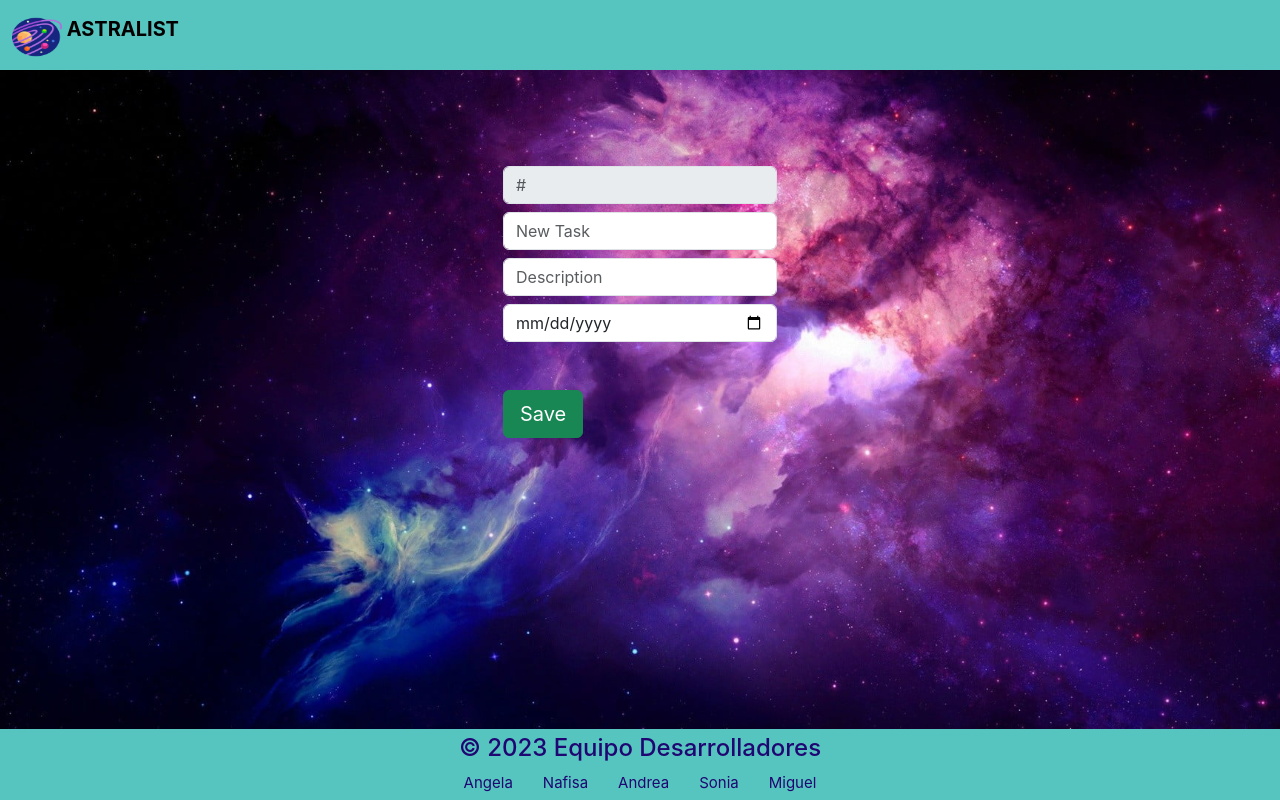
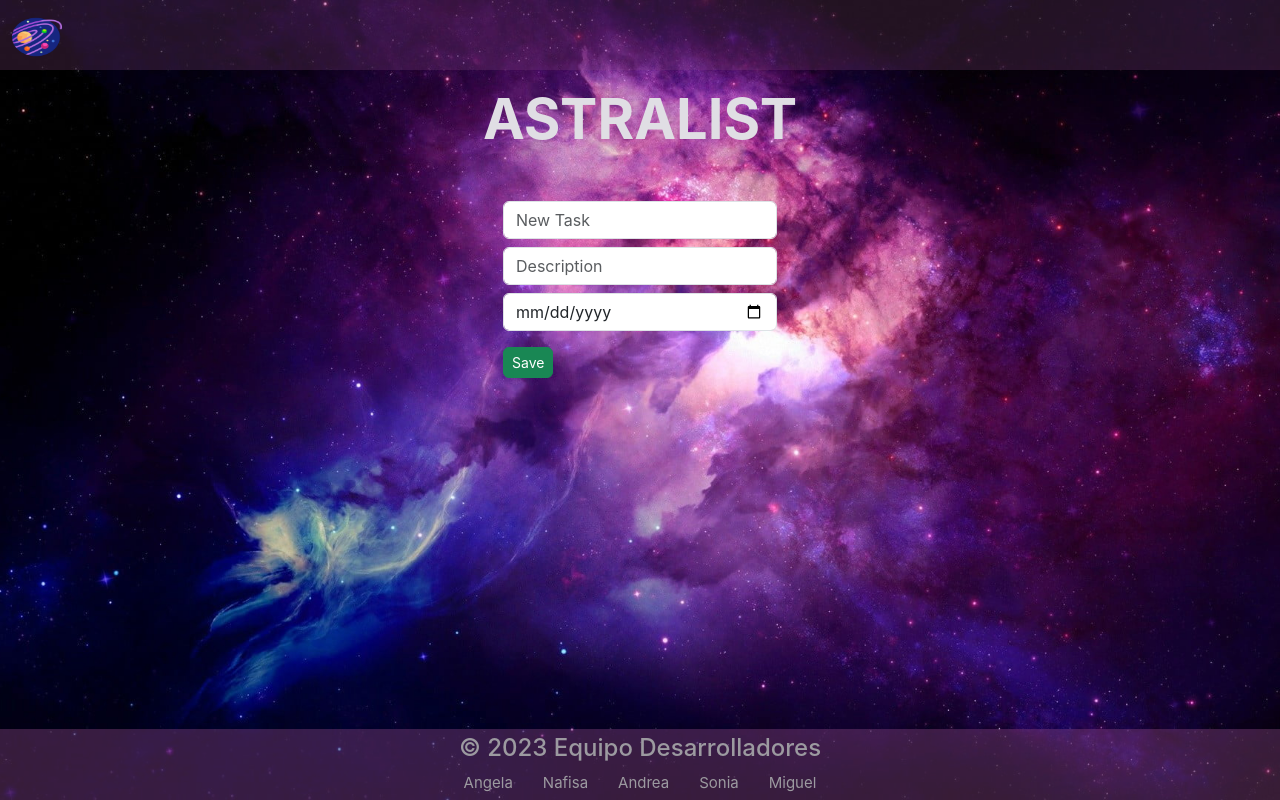
Before and after one commit to NAFISA-USMANOVA/ToDo_List_Vue_SpringBoot, a Vue app in the folder frontend/: page /update in a window 1280 px wide. Built offline with nearby package versions, Linux system fonts and the light colour scheme.

Commit message:
next commit

```diff
--- a/frontend/src/App.vue
+++ b/frontend/src/App.vue
@@ -14,10 +14,16 @@ export default {
 }
 </script>
 <template>
-  <div  class="fondo">
+  <div  class="fondo ">
 
     <main>
       <NavToDo/>
+
+      <div class="d-flex justify-content-center align-items-center">
+    <div class="text-center ">
+      <h1 class="title display-4 my-3 font-weight-bold ">ASTRALIST</h1>
+    </div>
+  </div>
       <RouterView />
       <FooterToDo/>
     </main>
@@ -30,6 +36,16 @@ export default {
   background-image: url("./assets/fondo.jpg");
   background-repeat: no-repeat;
   background-size: cover;
+  background-position: center center;
   height: 100vh;
 }
+
+.title {
+  color: rgb(224, 222, 228);
+  font-weight: bold;
+}
+
+
+
+
 </style>
--- a/frontend/src/components/FooterToDo.vue
+++ b/frontend/src/components/FooterToDo.vue
@@ -29,7 +29,7 @@ export default {
   flex-direction: row;
   justify-content: center;
   align-items: center;
-  background-color: rgba(86, 197, 191, 1);
+  background-color:  #85468269;
   padding: 5px;
   text-align: center;
   position: fixed;
@@ -40,9 +40,9 @@ export default {
 .developers {
   margin: 15px;
   text-decoration: none;
-  color: rgba(31, 6, 114, 1);
+  color: rgb(156, 154, 160);
 }
 h4 {
-  color: rgba(31, 6, 114, 1);
+  color: rgb(156, 154, 160);
 }
 </style>
--- a/frontend/src/components/FormPage.vue
+++ b/frontend/src/components/FormPage.vue
@@ -35,16 +35,16 @@ const saveTask = async () => {
 
 <template>
 
-    <div class="d-flex justify-content-center ">
-    <div class="m-5 ">
-        <form @submit.prevent="saveTask" class="m-5 ">
-            <input type="text" class="form-control mb-2 " name="id" placeholder="#" v-model="id" disabled />
+    <div class="d-flex justify-content-center align-items-center">
+    <div class="m-3 p-3 ">
+        <form @submit.prevent="saveTask">
+            <!--<input type="text" class="form-control mb-2 " name="id" placeholder="#" v-model="id" disabled />-->
             <input class="form-control mb-2" type="text" v-model="newTask" placeholder="New Task" required />
             <input class="form-control mb-2" type="text" v-model="description" placeholder="Description" />
-            <!-- <input class="form-control mb-2" placeholder="Date" required /> -->
+
             <input type="date" class="form-control form-control-m mr-1" v-model="date" required />
 
-                <router-link to="/"><button type="submit" class="btn btn-success btn-lg  rounded mt-5">Save</button></router-link>
+                <router-link to="/"><button type="submit" class="btn btn-success btn-sm  rounded mt-3">Save</button></router-link>
 
 
         </form>
--- a/frontend/src/components/NavToDo.vue
+++ b/frontend/src/components/NavToDo.vue
@@ -4,7 +4,7 @@
 
 <template>
   <div>
-    <nav class="navbar" style="background-color: #56c5bf;">
+    <nav class="navbar" style="background-color: #85468241;">
       <div class="container-fluid">
         <a class="navbar-brand" href="#" style="font-weight: bold;">
           <img
@@ -14,7 +14,7 @@
             height="40"
             class="d-inline-block align-text-top"
           />
-          ASTRALIST
+
         </a>
       </div>
     </nav>
--- a/frontend/src/components/TaskToDo.vue
+++ b/frontend/src/components/TaskToDo.vue
@@ -98,8 +98,8 @@ input {
 
 <script setup>
 
-import { ref } from 'vue';
-
+import { ref, onBeforeMount } from 'vue';
+import taskServices from '../services/taskServices';
 const tasks = ref([]);
 
 const editIndex = ref(null);
@@ -111,6 +111,11 @@ const deleteTask = (index) => {
 };
 
 
+onBeforeMount(() => {
+   tasks.value = taskServices.getAll()
+})
+
+
 
 </script>
 
@@ -118,12 +123,14 @@ const deleteTask = (index) => {
 
 
 <template>
-    <div class="d-flex justify-content-center align-items-center ">
-        <div class="m-5">
-            <router-link to="/update"><button type="submit" class="btn btn-primary btn-lg  rounded mt-5">Add Task</button></router-link>
+    <div class="d-flex justify-content-center align-items-center p-2 ">
+        <div class="m-3 ">
+            <router-link to="/update"><button type="submit" class="btn btn-primary btn-sm  rounded mt-3">Add
+                    Task</button></router-link>
 
-            <div class="mt-2  d-flex justify-content-between">
-                <table class="table table-lg ">
+            <div class="mt-2   ">
+                <div class="table-responsive">
+                    <table class=" table ">
                         <thead class="">
                             <tr>
                                 <th class="rounded-start">ID</th>
@@ -140,10 +147,12 @@ const deleteTask = (index) => {
                                 <td>
                                     <div class="dropdown">
                                         <div class="dropdown">
-                                    <button class="btn btn-secondary dropdown-toggle py-1 px-2"       type="button"     id="dropdownMenu2" data-bs-toggle="dropdown" aria-expanded="false">
+                                            <button class="btn btn-secondary dropdown-toggle py-1 px-2" type="button"
+                                                id="dropdownMenu2" data-bs-toggle="dropdown" aria-expanded="false">
                                             </button>
                                             <ul class="dropdown-menu" aria-labelledby="dropdownMenu2">
-                                        <li><button class="dropdown-item" type="button">Texto de Descripcion</button></li>
+                                                <li><button class="dropdown-item" type="button">Texto de
+                                                        Descripcion</button></li>
                                             </ul>
                                         </div>
                                     </div>
@@ -156,6 +165,7 @@ const deleteTask = (index) => {
                             </tr>
                         </tbody>
                     </table>
+                </div>
             </div>
         </div>
     </div>
@@ -172,15 +182,10 @@ h1 {
     color: rgb(31, 161, 161);
 }
 
-.table {
-    width: 500px;
 
-}
 
 
 .btn1 {
     background-color: rgb(49, 168, 168);
 }
-
-
 </style>
```
Lines whose indentation alone changed are shown as unchanged.
